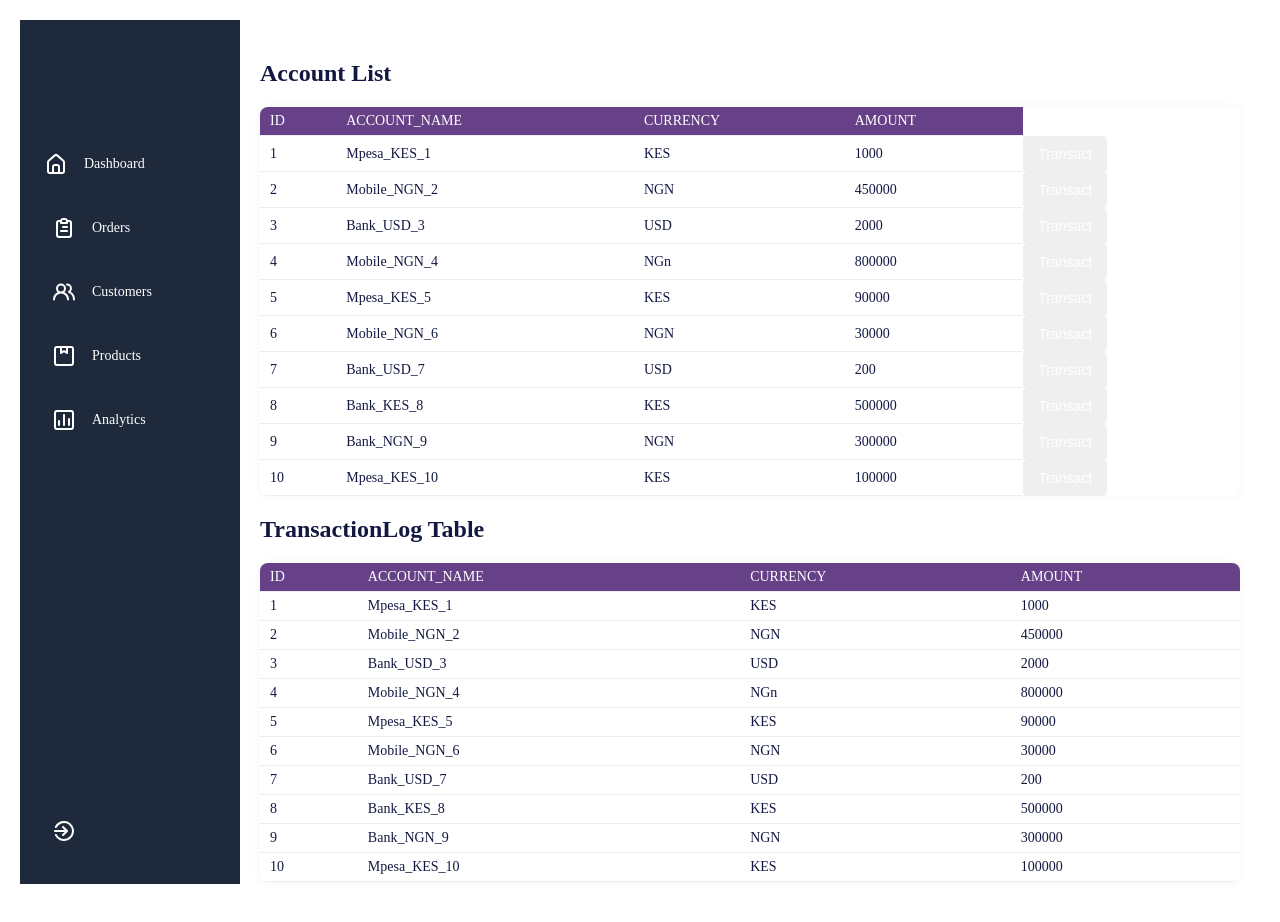
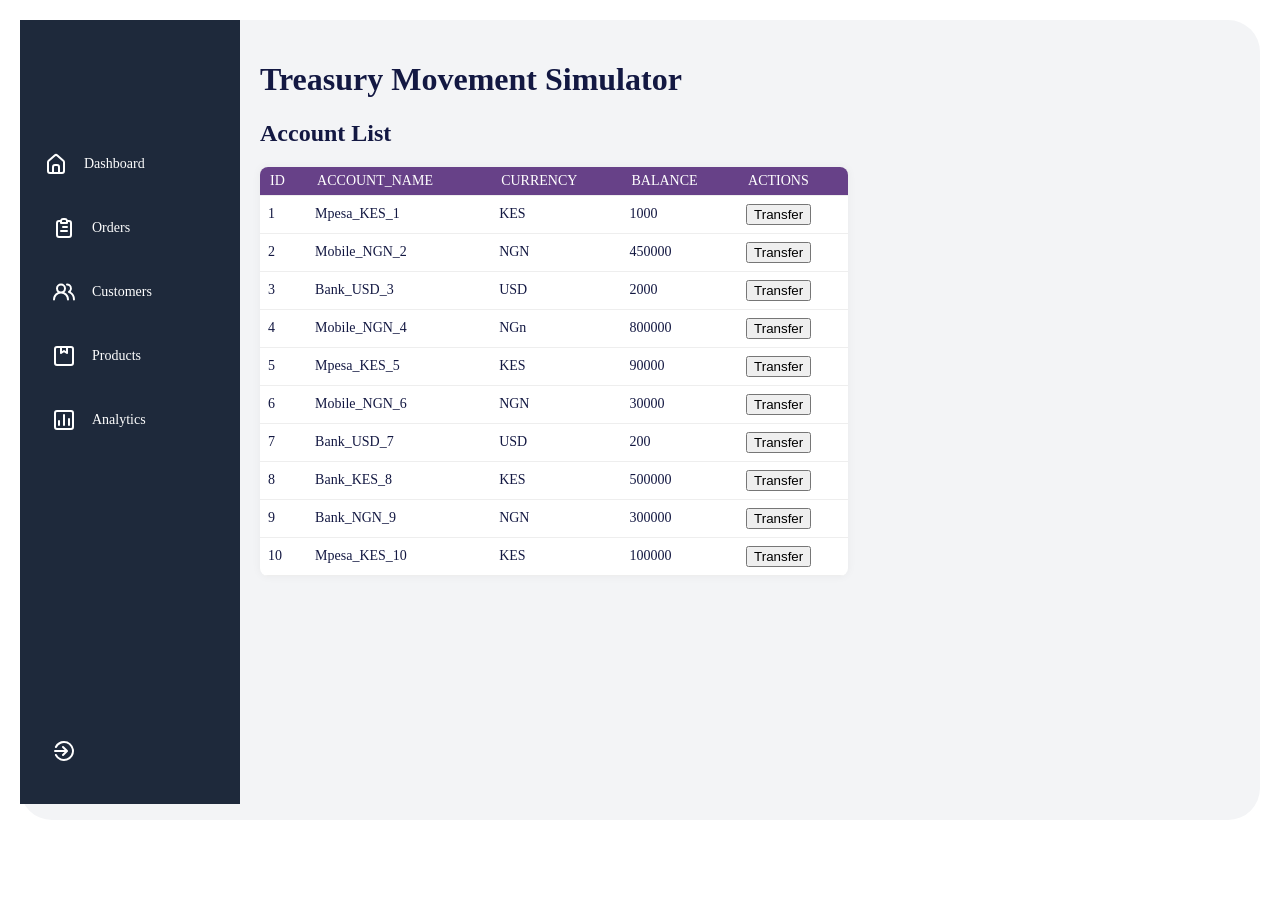
Before and after one commit to fidelis182/Treasury-Movement-Simulator, a React (Create React App) app in the folder treasury-simulator/: page / in a window 1280 px wide. After the commit the page ends 840 px from the top, so only its background shows below. Built offline with nearby package versions, Linux system fonts and the light colour scheme; data requests are answered from the project's data file.

Commit message:
worked on accountList table

```diff
--- a/treasury-simulator/src/App.css
+++ b/treasury-simulator/src/App.css
@@ -12,20 +12,19 @@
   flex-direction: row;
   min-height: 100vh;
   border-radius: 2rem;
-  background: var(--glass);
+  background-color: #f3f4f6;
   overflow: hidden;
   /* to the three different  collums on the dashboard */
   grid-template-columns: 11rem auto 20rem;
 }
-.sidebar {
+/* .sidebar {
   width: 220px;
-  height: 100vh;
   position: fixed;
   left: 0;
   top: 0;
   background: #1e293b;
   color: white;
-}
+} */
 
 .dashboard {
   margin-left: 220px;
@@ -63,7 +62,7 @@ body {
   background-color: #dc3545;
 }
 .btn-info {
-  background-color: #33bee5;
+  background-color: #2563eb;
 }
 .btn:hover {
   transform: translateY(-px);
@@ -77,4 +76,3 @@ body {
 .btn-back {
   background-color: #c82333;
 }
-/* form  style*/
--- a/treasury-simulator/src/App.js
+++ b/treasury-simulator/src/App.js
@@ -1,15 +1,39 @@
-import "./App.css";
 import React from "react";
+import { Routes, Route } from "react-router-dom";
 import Sidebar from "./components/Sidebar/SideBar";
 import MainDashboard from "./components/MainDashboard/MainDashboard";
+import AccountList from "./components/AccountList/AccountList";
+import TransactionLog from "./components/Transaction/TransactionLog";
 
-function App() {
+import "./App.css";
+
+const App = () => {
   return (
-    <div>
+    <div className="appGlass" style={{ display: "flex" }}>
       <Sidebar />
-      <MainDashboard />
+
+      <div className="main-content" style={{ flex: 1 }}>
+        <Routes>
+          <Route
+            path="/"
+            element={
+              <MainDashboard>
+                <AccountList />
+              </MainDashboard>
+            }
+          />
+          <Route
+            path="/transactions"
+            element={
+              <MainDashboard>
+                <TransactionLog />
+              </MainDashboard>
+            }
+          />
+        </Routes>
+      </div>
     </div>
   );
-}
+};
 
 export default App;
--- a/treasury-simulator/src/components/AccountList/AccountList.jsx
+++ b/treasury-simulator/src/components/AccountList/AccountList.jsx
@@ -1,8 +1,11 @@
 import { useEffect, useState } from "react";
 import "./account.css";
+import TransferForm from "../Form/TransferForm";
+import React from "react";
 
 export default function AccountList() {
-  const [accounts, setAccount] = useState("");
+  const [accounts, setAccount] = useState([]);
+  const [selectedAccount, setSelectedAccount] = useState(null);
   useEffect(() => {
     // to get data from the API
     fetch("http://localhost:5000/accounts")
@@ -12,9 +15,14 @@ export default function AccountList() {
       .then((data) => setAccount(data))
       .catch((err) => console.log(err.message));
   }, []);
+  const toggleForm = (accounts) => {
+    setSelectedAccount((prev) =>
+      prev && prev.id === accounts.id ? null : accounts
+    );
+  };
   return (
     <div className="container width-60">
-      <div className="table-container">
+      <div className="table-container relative">
         <h2>Account List </h2>
         <table>
           <thead>
@@ -22,27 +30,44 @@ export default function AccountList() {
               <th>ID</th>
               <th>Account_name</th>
               <th>Currency</th>
-              <th>Amount</th>
+              <th>Balance</th>
+              <th>Actions</th>
             </tr>
           </thead>
           <tbody>
             {accounts &&
               accounts.map((item) => (
-                <tr key={item.id}>
-                  {" "}
-                  {/* ✅ Add key here */}
+                <React.Fragment key={item.id}>
+                  <tr>
                     <td>{item.id}</td>
                     <td>{item.name}</td>
                     <td>{item.currency}</td>
                     <td>{item.balance}</td>
-                  <button onClick={() => item.id} className="btn btn-primary">
-                    Transact
+                    <td>
+                      <button
+                        onClick={() => toggleForm(item)}
+                        className="btn-primary"
+                      >
+                        Transfer
                       </button>
+                    </td>
                   </tr>
+                </React.Fragment>
               ))}
           </tbody>
         </table>
       </div>
+      {selectedAccount && (
+        <div className="absolute top-0 left-0 w-full h-full z-50 bg-white bg-opacity-95 p-6 shadow-xl">
+          <TransferForm fromAccount={selectedAccount.name} />
+          <button
+            onClick={() => setSelectedAccount(null)}
+            className="mt-4 btn btn-secondary"
+          >
+            Close
+          </button>
+        </div>
+      )}
     </div>
   );
 }
--- a/treasury-simulator/src/components/AccountList/account.css
+++ b/treasury-simulator/src/components/AccountList/account.css
@@ -1,21 +1,30 @@
 .table-container {
   margin-top: 20px;
+  position: relative;
 }
 table {
-  width: 100%;
+  width: 60%;
   font-size: 14px;
+  table-layout: auto;
+  position: absolute;
   border-collapse: collapse;
   background-color: #ffffff;
   border-radius: 8px;
+  position: relative;
   margin-top: 20px;
   overflow: hidden;
   box-shadow: 0 0 10px rgba(0, 0, 0, 0.05);
 }
+
 th,
 td {
   padding: 6px 10px;
   text-align: left;
   border-bottom: 1px solid #eee;
+}
+td {
+  vertical-align: middle;
+  padding: 8px;
 }
 th {
   background-color: #674188;
@@ -34,3 +43,11 @@ tr:hover {
   color: #c82333;
   margin-bottom: 15px;
 }
+.floating-form {
+  margin-top: 20px;
+  padding: 1rem;
+  background-color: #fff;
+  border: 1px solid #ddd;
+  border-radius: 0.5rem;
+  box-shadow: 0 2px 8px rgba(0, 0, 0, 0.1);
+}
--- a/treasury-simulator/src/components/MainDashboard/MainDashboard.jsx
+++ b/treasury-simulator/src/components/MainDashboard/MainDashboard.jsx
@@ -1,20 +1,11 @@
 import AccountList from "../AccountList/AccountList";
 import TransactionLog from "../Transaction/TransactionLog";
 
-export default function MainDashboard() {
+export default function MainDashboard({ children }) {
   return (
     <div className="dashboard">
-      <div className="top-section">
-        <div className="left-panel">
-          <AccountList />
-        </div>
-        {/* <div className="right-panel">
-      <TransferForm />
-    </div> */}
-      </div>
-      <div className="bottom-section">
-        <TransactionLog />
-      </div>
+      <h1> Treasury Movement Simulator</h1>
+      {children}
     </div>
   );
 }
--- a/treasury-simulator/src/components/MainDashboard/maindashboard.css
+++ b/treasury-simulator/src/components/MainDashboard/maindashboard.css
@@ -3,6 +3,7 @@
   margin-left: 220px;
   background: #f3f4f6;
   min-height: 100vh;
+  position: relative;
   flex: 1;
   padding: 20px;
   overflow-x: auto;
--- a/treasury-simulator/src/components/Sidebar/sidebar.css
+++ b/treasury-simulator/src/components/Sidebar/sidebar.css
@@ -6,8 +6,9 @@
   width: 220px;
   background-color: #1e293b; /* dark color */
   color: #fff;
-  height: 100vh;
+  height: 90vh;
   position: fixed;
+  overflow-y: auto;
 }
 .logo {
   height: 5rem;
--- a/treasury-simulator/src/index.js
+++ b/treasury-simulator/src/index.js
@@ -1,11 +1,11 @@
 import React from "react";
 import ReactDOM from "react-dom/client";
-import "./index.css";
 import App from "./App";
+import { BrowserRouter } from "react-router-dom";
 
 const root = ReactDOM.createRoot(document.getElementById("root"));
 root.render(
-  <React.StrictMode>
+  <BrowserRouter>
     <App />
-  </React.StrictMode>
+  </BrowserRouter>
 );
```
Lines whose indentation alone changed are shown as unchanged.
